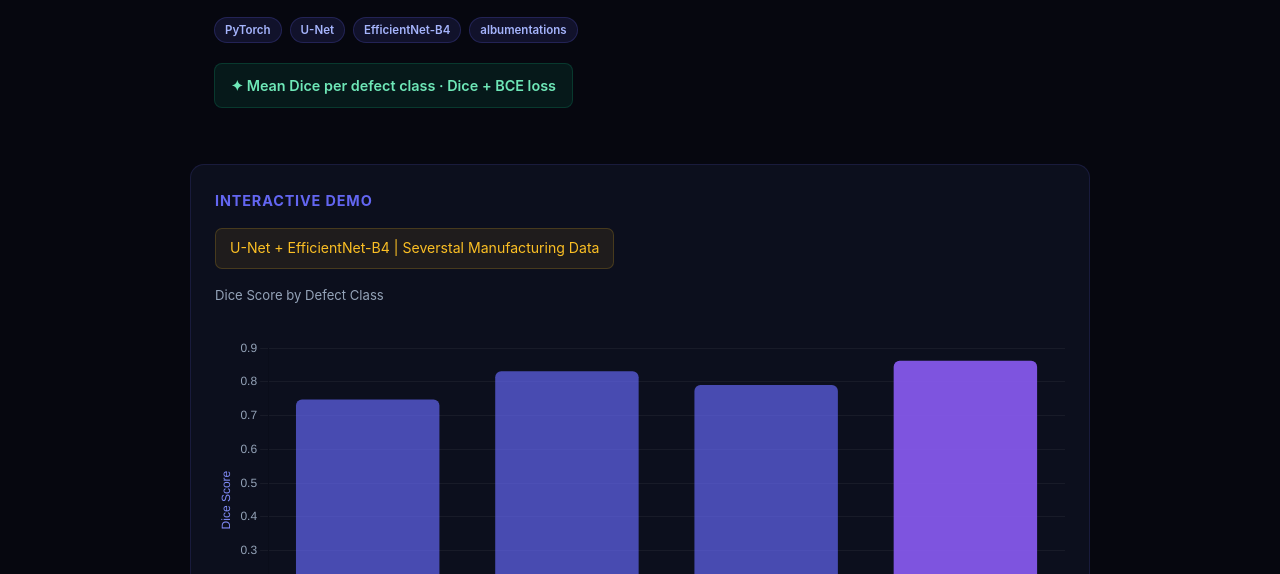
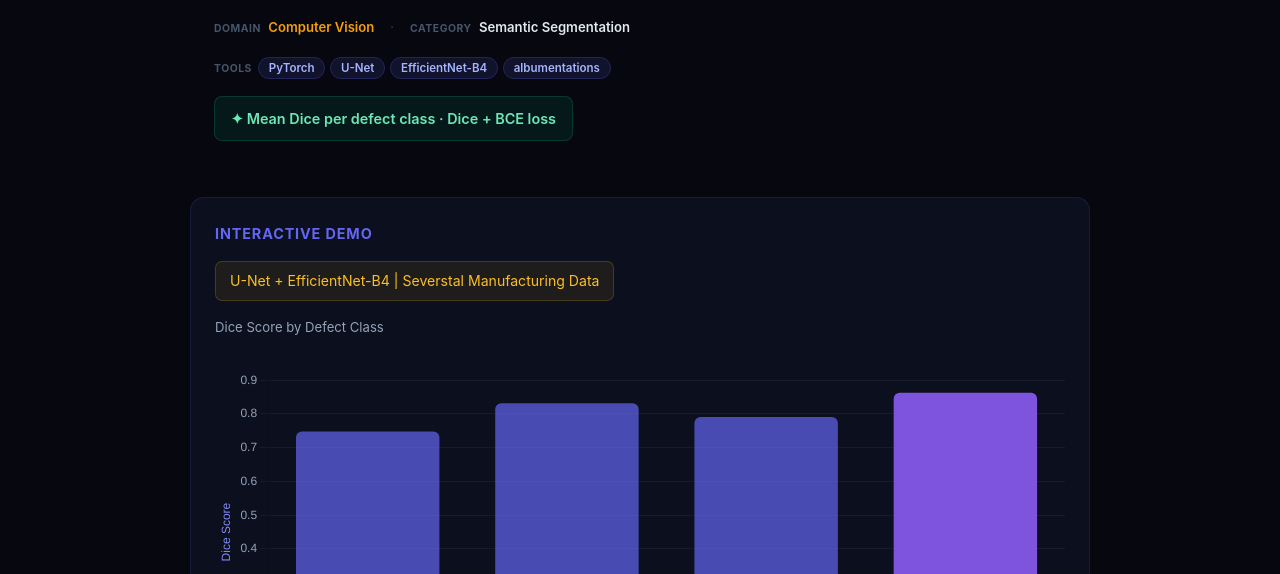
Before and after one commit to Sandyyy123/steel-defect-segmentation, a plain HTML site: page index.html in a window 1280 px wide. Shown: the part 226-800 px from the top of the page. Drawn offline with nearby package versions, Linux system fonts and the light colour scheme.

Commit message:
Update index.html: domain sections, remove LinkedIn

```diff
--- a/index.html
+++ b/index.html
@@ -49,7 +49,14 @@ footer{text-align:center;padding:32px;color:var(--muted);font-size:.82rem;border
 <div class="hero">
   <h1>Steel Defect Segmentation</h1>
   <p>Pixel-level semantic segmentation of 4 steel surface defect classes on Severstal manufacturing data using U-Net with EfficientNet-B4 encoder.</p>
-  <div class="badges"><span class="badge">PyTorch</span> <span class="badge">U-Net</span> <span class="badge">EfficientNet-B4</span> <span class="badge">albumentations</span></div>
+  <div style="display:flex;flex-wrap:wrap;gap:16px;margin-bottom:16px;font-size:.82rem">
+    <div><span style="font-size:.65rem;font-weight:700;text-transform:uppercase;letter-spacing:.05em;color:#475569">Domain</span>&nbsp;
+         <span style="font-weight:600;color:#f59e0b">Computer Vision</span></div>
+    <div style="color:#334155">·</div>
+    <div><span style="font-size:.65rem;font-weight:700;text-transform:uppercase;letter-spacing:.05em;color:#475569">Category</span>&nbsp;
+         <span style="font-weight:600;color:#e2e8f0">Semantic Segmentation</span></div>
+  </div>
+  <div style="margin-bottom:16px"><span style="font-size:.65rem;font-weight:700;text-transform:uppercase;letter-spacing:.05em;color:#475569">Tools&nbsp;&nbsp;</span><span style="display:inline"><span class="badge">PyTorch</span> <span class="badge">U-Net</span> <span class="badge">EfficientNet-B4</span> <span class="badge">albumentations</span></span></div>
   <div class="metric-bar">✦ Mean Dice per defect class · Dice + BCE loss</div>
 </div>
 <div class="card">
```
